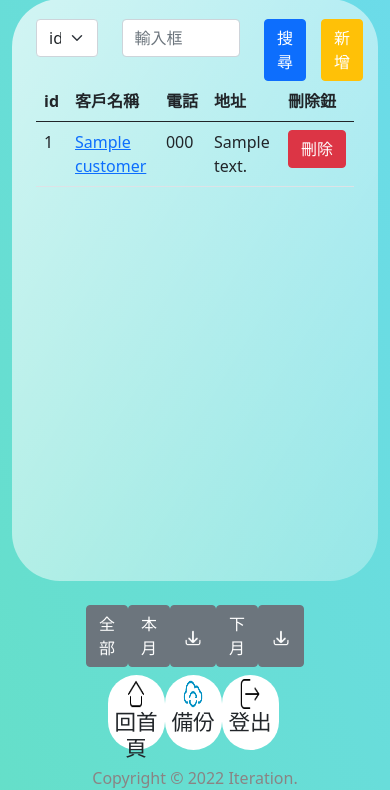
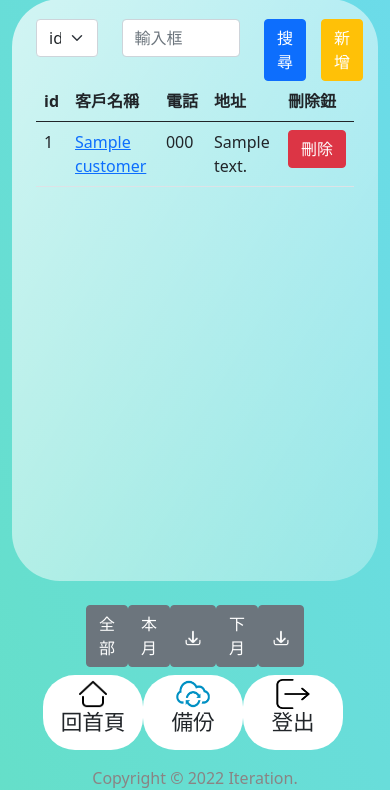
Before and after one commit to Timothychen00/linebot1, a Flask app: page /customers/ in a window 390 px wide. Shown: the part 105-895 px from the top of the page. Run offline with Flask 2, Linux system fonts and the light colour scheme; the visitor is signed in with stand-in values (Sample User, id 1); a database or web service that is not in the repository returns one stand-in record (values such as "Sample title").

Commit message:
Update user-manage.html

```diff
--- a/Project/templates/user-manage.html
+++ b/Project/templates/user-manage.html
@@ -207,7 +207,7 @@
         </div>
 
         <div class="row justify-content-center">
-            <div class="col-md-4 col-6 d-flex justify-content-center  me-1">
+            <div class="col-md-4 col-12 d-flex justify-content-center  me-1">
                 <div style="cursor: pointer;width:100px" onclick="window.location='/home'" class="home p-1" >
                     <img src="/static/images/home.png " height=45% width=35% alt="logout button ">
                     <h4>回首頁</h4>
```
